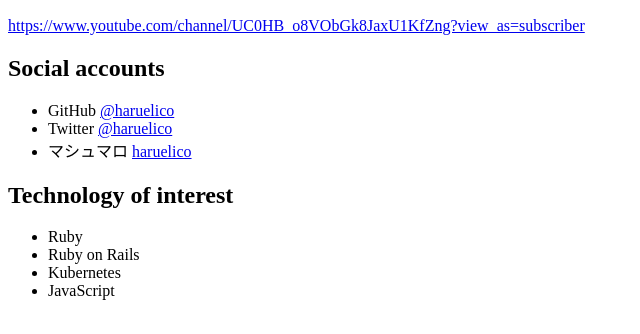
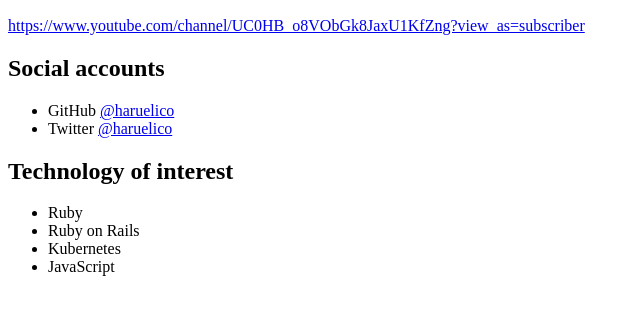
Before and after one commit to haruelico/website, a plain HTML site: page index.html in a window 1280 px wide. Shown: the part 110-444 px from the top of the page, without its empty margins (0-640 px from the left). Drawn offline with Linux system fonts and the light colour scheme.

Commit message:
Remove service

```diff
--- a/index.html
+++ b/index.html
@@ -16,8 +16,6 @@
       <ul>
         <li>GitHub <a href="https://github.com/haruelico">@haruelico</a></li>
         <li>Twitter <a href="https://twitter.com/haruelico">@haruelico</a></li>
-        <li>マシュマロ <a href="https://marshmallow-qa.com/haruelico">haruelico</a></li>
-        <!-- <img src="https://marshmallow-qa.com/assets/logo-06a2a998509b277995b085774f67418e09c8ea33b0b9f9b113dd1d75deb97727.png"> -->
       </ul>
     </section>
     <section>
```
